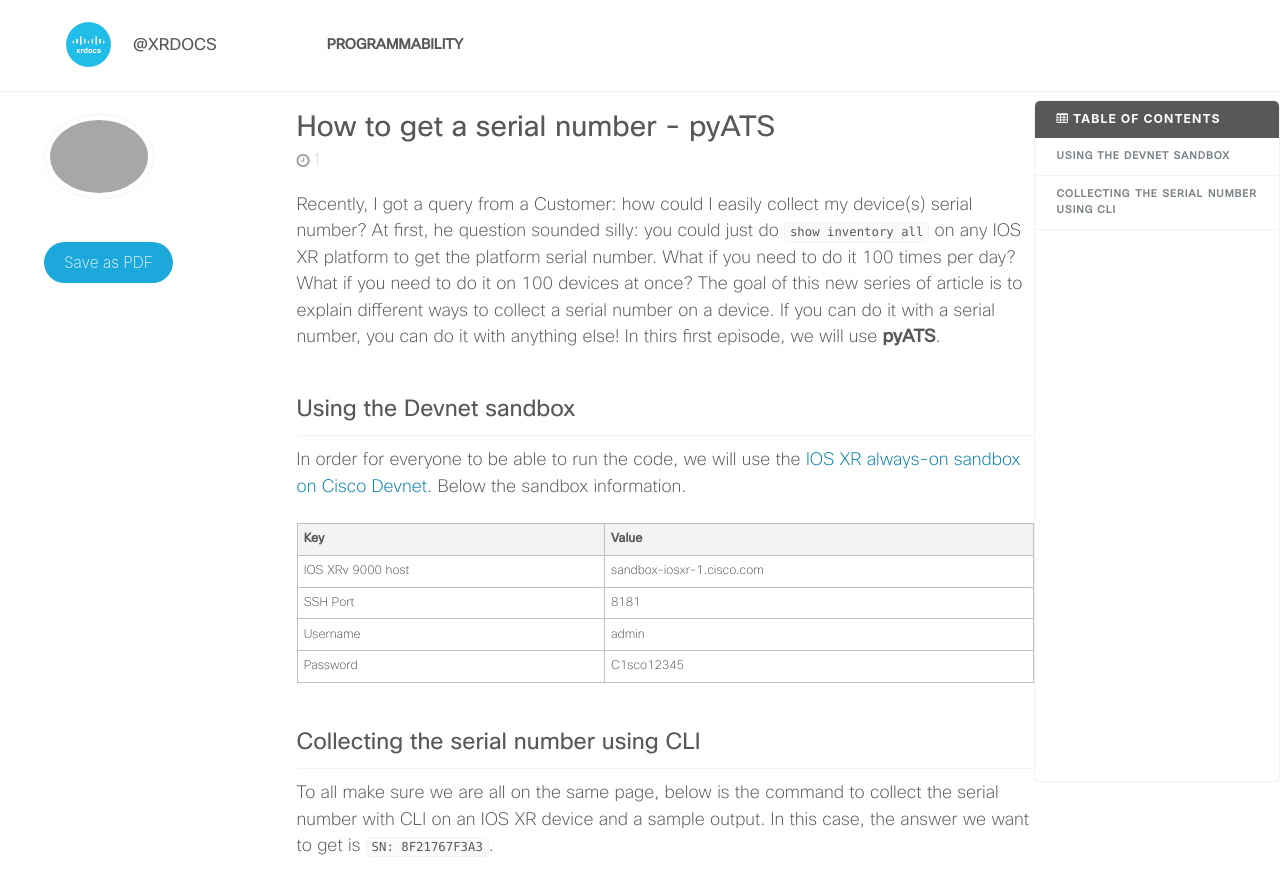
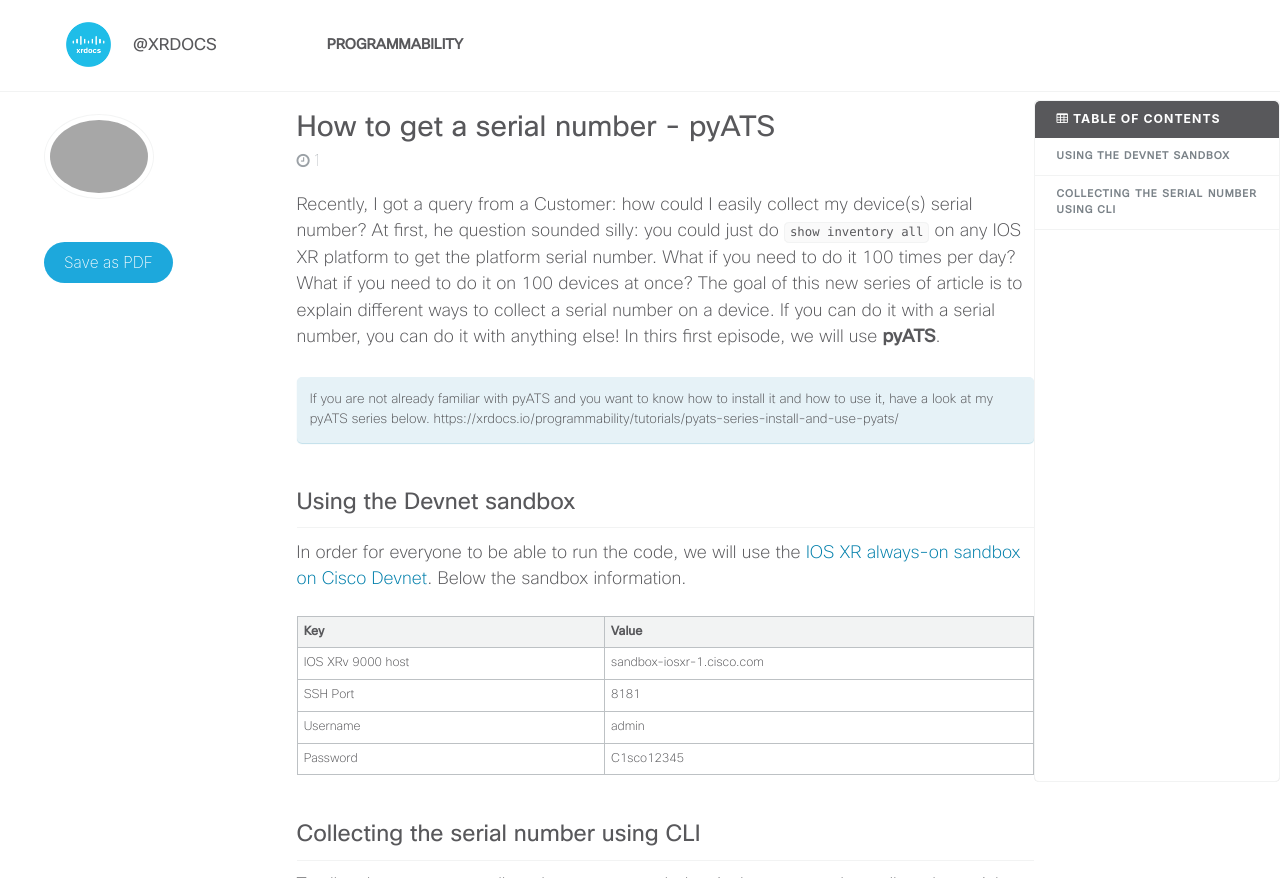
Before and after one commit to xrdocs/programmability, a Jekyll site: the page built from _tutorials/how-to-get-a-serial-number-pyats.md, in a window 1280 px wide and 900 px high, cut to the strip 0-878 px from the top of the window. Built offline with Jekyll 4.4.1, drawn with Linux system fonts in a browser that asks for light colours; comment, search, counter and statistics services are not loaded.

Commit message:
pyats series link

```diff
--- a/_tutorials/how-to-get-a-serial-number-pyats.md
+++ b/_tutorials/how-to-get-a-serial-number-pyats.md
@@ -14,6 +14,10 @@ position: hidden
 {% include toc icon="table" title="Table of Contents" %}
 
 Recently, I got a query from a Customer: how could I easily collect my device(s) serial number? At first, he question sounded silly: you could just do `show inventory all` on any IOS XR platform to get the platform serial number. What if you need to do it 100 times per day? What if you need to do it on 100 devices at once? The goal of this new series of article is to explain different ways to collect a serial number on a device. If you can do it with a serial number, you can do it with anything else! In thirs first episode, we will use **pyATS**.
+
+If you are not already familiar with pyATS and you want to know how to install it and how to use it, have a look at my pyATS series below.
+https://xrdocs.io/programmability/tutorials/pyats-series-install-and-use-pyats/
+{: .notice--info}
 
 # Using the Devnet sandbox
 
```
